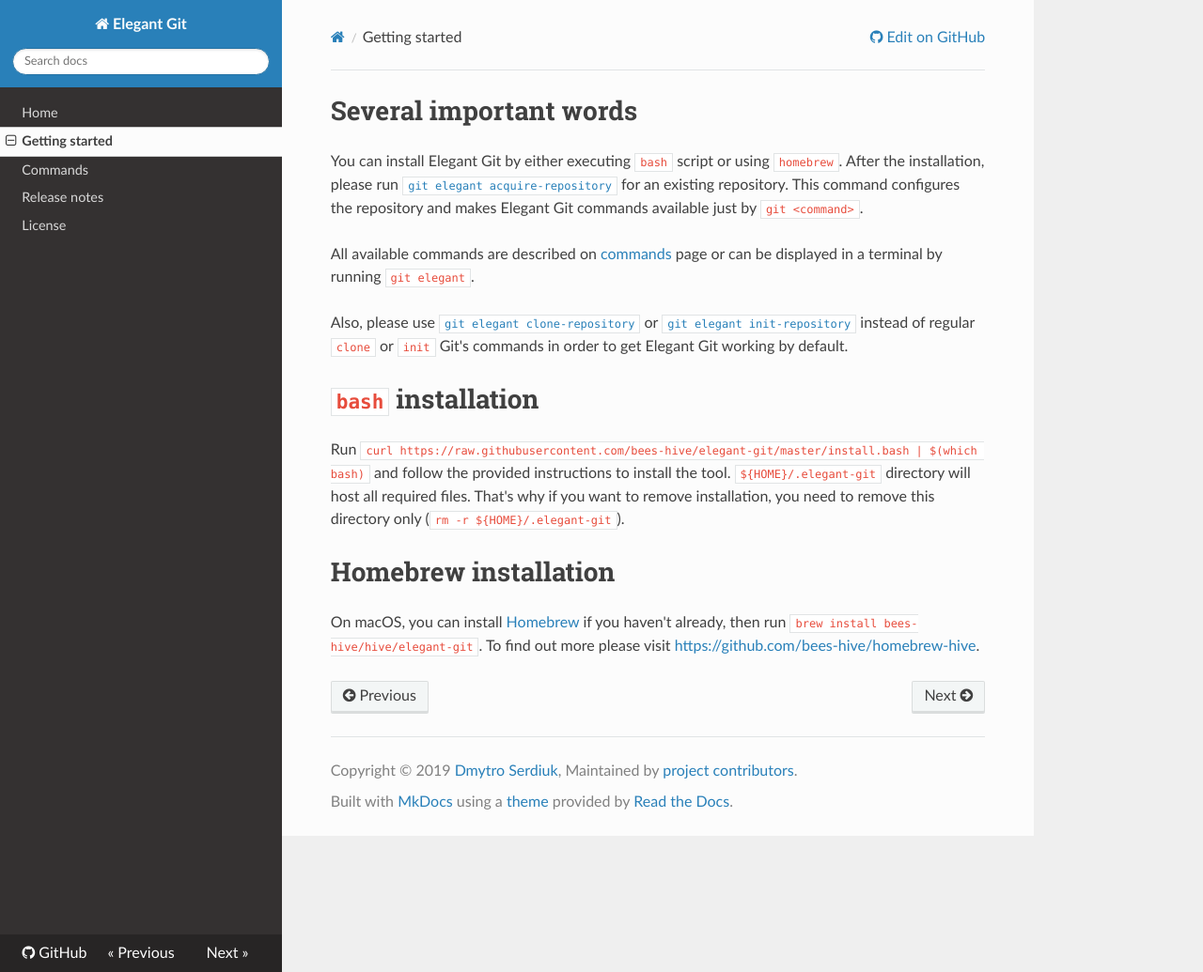
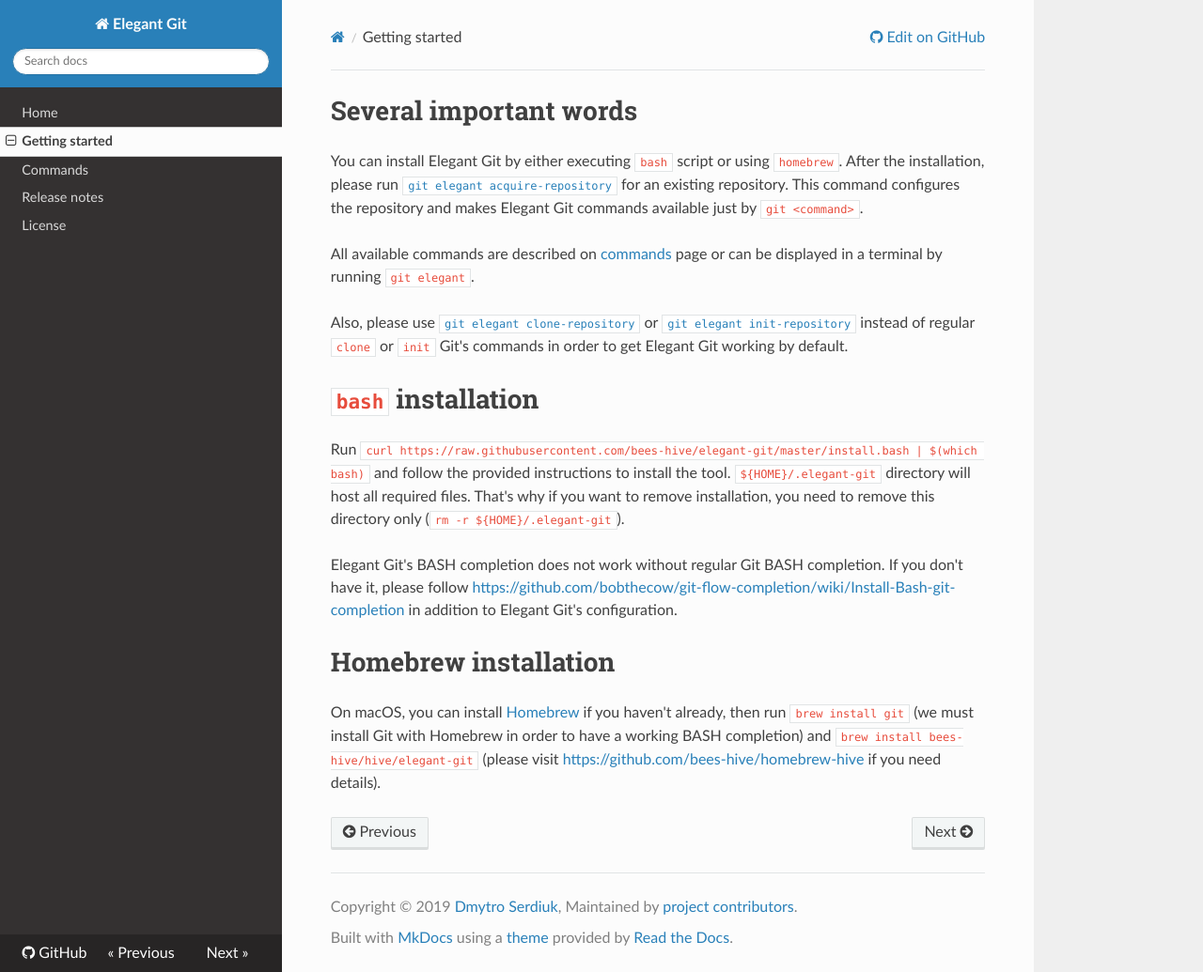
Before and after one commit to bees-hive/elegant-git, an MkDocs documentation site: the page built from docs/getting-started.md, in a window 1280 px wide and 1035 px high. Shown: the whole window at 94% size. Built offline with MkDocs 1.6.1, drawn with Linux system fonts in a browser that asks for light colours; nearby versions of some CDN libraries.

Commit message:
Add instructions for BASH completion installation
Git BASH completion always has to be installed along with Elegant Git
completion in order to have the last completion working.

```diff
--- a/docs/getting-started.md
+++ b/docs/getting-started.md
@@ -17,7 +17,12 @@ and follow the provided instructions to install the tool. `${HOME}/.elegant-git`
 all required files. That's why if you want to remove installation, you need to remove this directory
 only (`rm -r ${HOME}/.elegant-git`).
 
+Elegant Git's BASH completion does not work without regular Git BASH completion. If you don't have
+it, please follow <https://github.com/bobthecow/git-flow-completion/wiki/Install-Bash-git-completion>
+in addition to Elegant Git's configuration.
+
 # Homebrew installation
 On macOS, you can install [Homebrew](https://brew.sh/) if you haven't already, then run
-`brew install bees-hive/hive/elegant-git`. To find out more please visit
-<https://github.com/bees-hive/homebrew-hive>.
+`brew install git` (we must install Git with Homebrew in order to have a working BASH completion)
+and `brew install bees-hive/hive/elegant-git` (please visit
+<https://github.com/bees-hive/homebrew-hive> if you need details).
```
